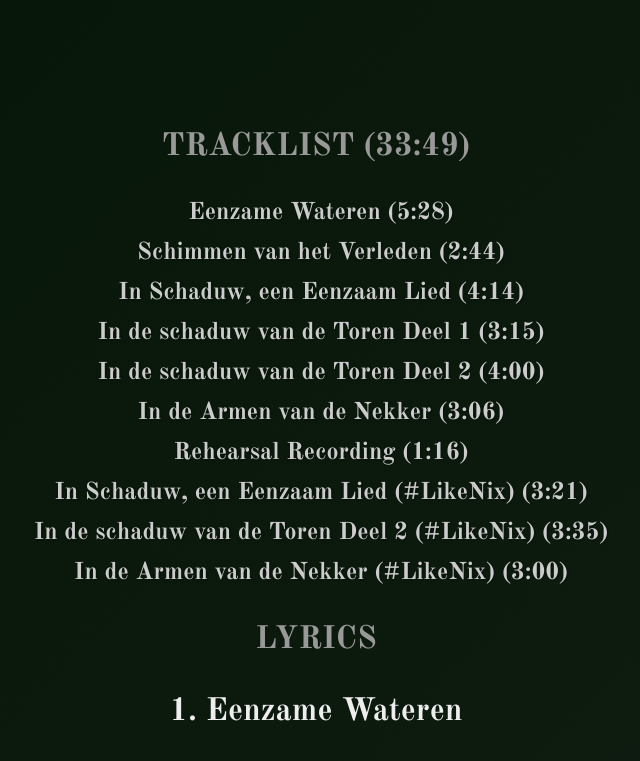
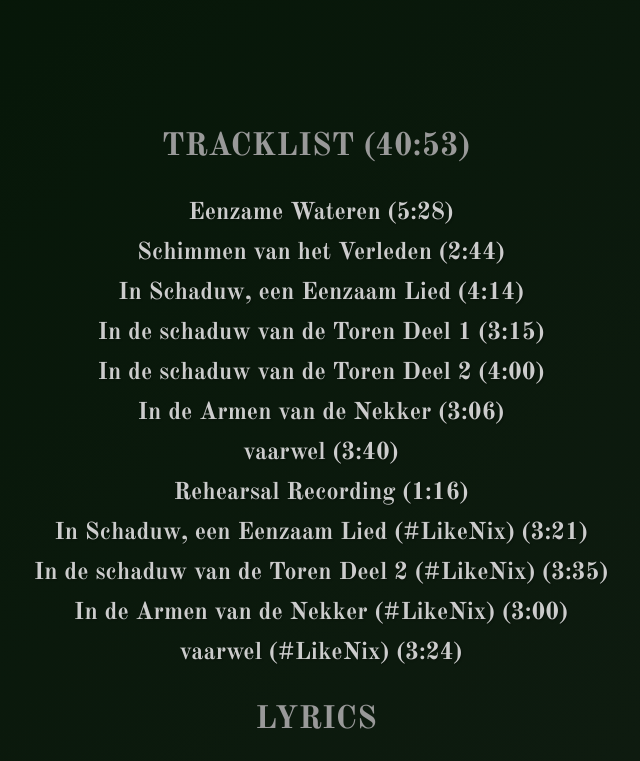
Before and after one commit to GlennVB/nix, a plain HTML site: page index.html in a window 1280 px wide. Shown: the part 380-1141 px from the top of the page, without its empty margins (324-964 px from the left). Drawn offline with nearby package versions, Linux system fonts and the light colour scheme.

Commit message:
Finished vaarwel song

```diff
--- a/index.html
+++ b/index.html
@@ -55,7 +55,7 @@
     </div>
   </div>
   <div>
-    <h2>TRACKLIST (33:49)</h2>
+    <h2>TRACKLIST (40:53)</h2>
 
     <!-- Playlist -->
     <div id="playlist">
@@ -257,9 +257,9 @@
         7. vaarwel
     </h3>
     <p>
-        Het koude water omhelst mijn lijf,
-        <br>Als een laatste, stille omhelzing,
-        <br>Verlies van de wereld, diep en zwaar,
+        Het water omhelst me als een vriend,
+        <br>De Nekker’s lied mijn laatste klank,
+        <br>Verzachtend is het einde van de reis,
         <br>In de schaduw van de ondergang.
     </p>
     <p>
--- a/player.js
+++ b/player.js
@@ -302,11 +302,11 @@ var player = new Player([
     file: 'In de Armen van de Nekker',
     howl: null
   },
-  // {
-  //   title: 'vaarwel',
-  //   file: 'vaarwel',
-  //   howl: null
-  // },
+  {
+    title: 'vaarwel (3:40)',
+    file: 'vaarwel',
+    howl: null
+  },
   {
     title: 'Rehearsal Recording (1:16)',
     file: 'Rehearsal Recording',
@@ -326,7 +326,12 @@ var player = new Player([
     title: 'In de Armen van de Nekker (#LikeNix) (3:00)',
     file: 'In de Armen van de Nekker (Radio Edit)',
     howl: null
-  }
+  },
+  {
+    title: 'vaarwel (#LikeNix) (3:24)',
+    file: 'vaarwel (Radio Edit)',
+    howl: null
+  },
 ]);
 
 // Bind our player controls.
```
Also changed, not shown: 2 other files.
